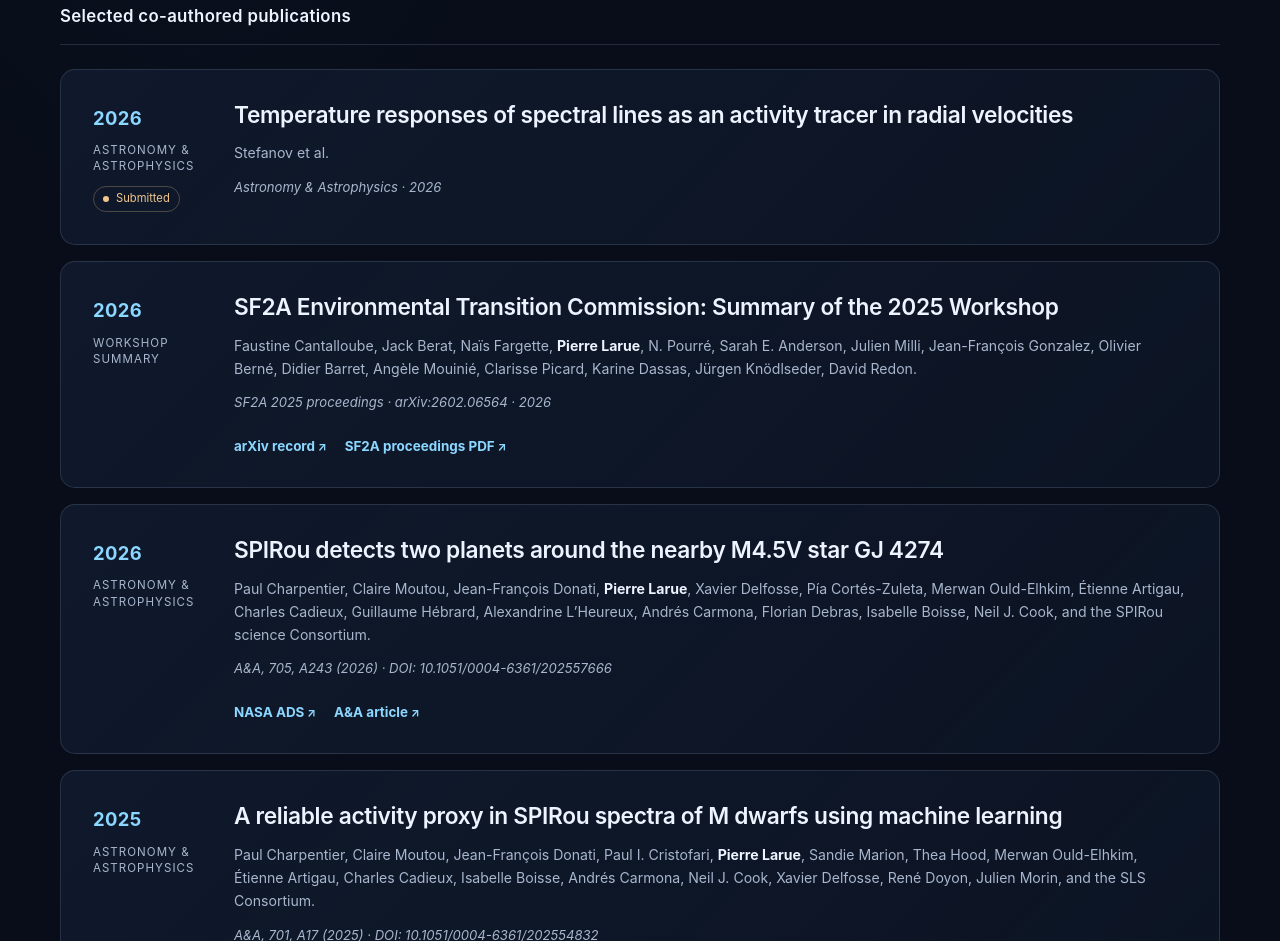
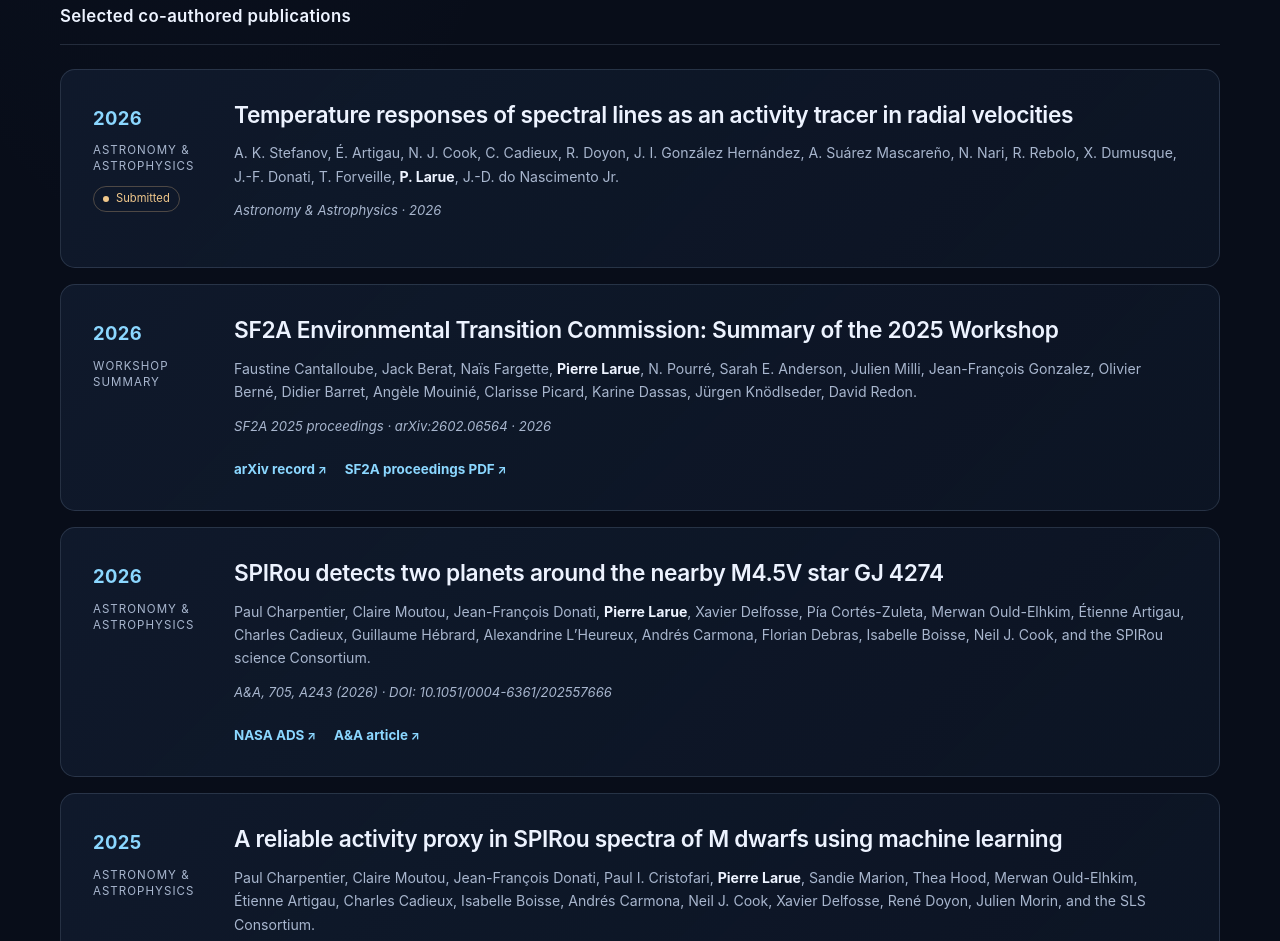
Before and after one commit to pierre-larue/pierre-larue.github.io, a plain HTML site: page publications.html in a window 1280 px wide. Shown: the part 1713-2654 px from the top of the page. Drawn offline with Linux system fonts and the light colour scheme.

Commit message:
Update authors list for publication entry

```diff
--- a/publications.html
+++ b/publications.html
@@ -513,7 +513,7 @@
         </div>
         <div class="pub-content">
           <h3>Temperature responses of spectral lines as an activity tracer in radial velocities</h3>
-          <p class="authors">Stefanov et al.</p>
+          <p class="authors">A. K. Stefanov, É. Artigau, N. J. Cook, C. Cadieux, R. Doyon, J. I. González Hernández, A. Suárez Mascareño, N. Nari, R. Rebolo, X. Dumusque, J.-F. Donati, T. Forveille, <strong>P. Larue</strong>, J.-D. do Nascimento Jr.</p>
           <p class="journal">Astronomy &amp; Astrophysics · 2026</p>
         </div>
       </article>
```
